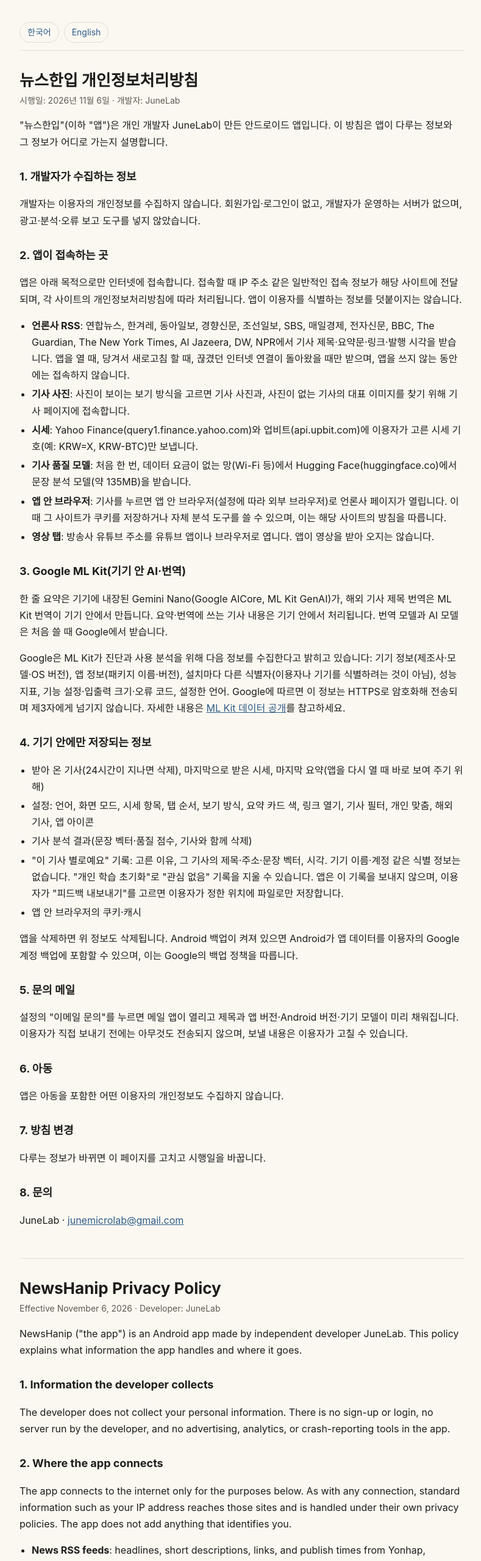
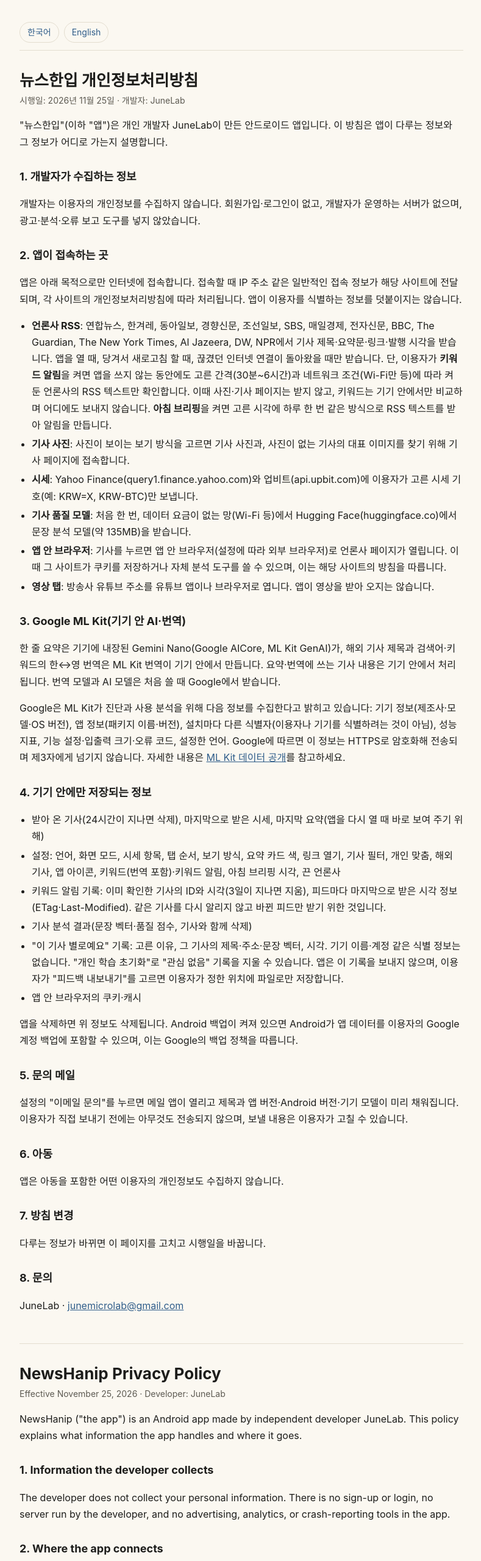
Before and after one commit to YoonJuneLim/newshanip-releases, a plain HTML site: page privacy/index.html in a window 1280 px wide. Shown: the top 2560 px of the page at 61% size, without its empty margins (244-1033 px from the left). Drawn offline with Linux system fonts and the light colour scheme.

Commit message:
개인정보처리방침: v1.3.0 키워드 알림·아침 브리핑(백그라운드 RSS 텍스트 확인), 검색어·키워드 번역, 기기 안 저장 항목 추가
Co-Authored-By: Claude Opus 5.5 <noreply@anthropic.com>

```diff
--- a/privacy/index.html
+++ b/privacy/index.html
@@ -32,7 +32,7 @@
 
 <section id="ko" lang="ko">
 <h1>뉴스한입 개인정보처리방침</h1>
-<p class="date">시행일: 2026년 11월 6일 · 개발자: JuneLab</p>
+<p class="date">시행일: 2026년 11월 25일 · 개발자: JuneLab</p>
 <p>"뉴스한입"(이하 "앱")은 개인 개발자 JuneLab이 만든 안드로이드 앱입니다. 이 방침은 앱이 다루는 정보와 그 정보가 어디로 가는지 설명합니다.</p>
 
 <h2>1. 개발자가 수집하는 정보</h2>
@@ -41,7 +41,7 @@
 <h2>2. 앱이 접속하는 곳</h2>
 <p>앱은 아래 목적으로만 인터넷에 접속합니다. 접속할 때 IP 주소 같은 일반적인 접속 정보가 해당 사이트에 전달되며, 각 사이트의 개인정보처리방침에 따라 처리됩니다. 앱이 이용자를 식별하는 정보를 덧붙이지는 않습니다.</p>
 <ul>
-  <li><b>언론사 RSS</b>: 연합뉴스, 한겨레, 동아일보, 경향신문, 조선일보, SBS, 매일경제, 전자신문, BBC, The Guardian, The New York Times, Al Jazeera, DW, NPR에서 기사 제목·요약문·링크·발행 시각을 받습니다. 앱을 열 때, 당겨서 새로고침 할 때, 끊겼던 인터넷 연결이 돌아왔을 때만 받으며, 앱을 쓰지 않는 동안에는 접속하지 않습니다.</li>
+  <li><b>언론사 RSS</b>: 연합뉴스, 한겨레, 동아일보, 경향신문, 조선일보, SBS, 매일경제, 전자신문, BBC, The Guardian, The New York Times, Al Jazeera, DW, NPR에서 기사 제목·요약문·링크·발행 시각을 받습니다. 앱을 열 때, 당겨서 새로고침 할 때, 끊겼던 인터넷 연결이 돌아왔을 때만 받습니다. 단, 이용자가 <b>키워드 알림</b>을 켜면 앱을 쓰지 않는 동안에도 고른 간격(30분~6시간)과 네트워크 조건(Wi-Fi만 등)에 따라 켜 둔 언론사의 RSS 텍스트만 확인합니다. 이때 사진·기사 페이지는 받지 않고, 키워드는 기기 안에서만 비교하며 어디에도 보내지 않습니다. <b>아침 브리핑</b>을 켜면 고른 시각에 하루 한 번 같은 방식으로 RSS 텍스트를 받아 알림을 만듭니다.</li>
   <li><b>기사 사진</b>: 사진이 보이는 보기 방식을 고르면 기사 사진과, 사진이 없는 기사의 대표 이미지를 찾기 위해 기사 페이지에 접속합니다.</li>
   <li><b>시세</b>: Yahoo Finance(query1.finance.yahoo.com)와 업비트(api.upbit.com)에 이용자가 고른 시세 기호(예: KRW=X, KRW-BTC)만 보냅니다.</li>
   <li><b>기사 품질 모델</b>: 처음 한 번, 데이터 요금이 없는 망(Wi-Fi 등)에서 Hugging Face(huggingface.co)에서 문장 분석 모델(약 135MB)을 받습니다.</li>
@@ -50,13 +50,14 @@
 </ul>
 
 <h2>3. Google ML Kit(기기 안 AI·번역)</h2>
-<p>한 줄 요약은 기기에 내장된 Gemini Nano(Google AICore, ML Kit GenAI)가, 해외 기사 제목 번역은 ML Kit 번역이 기기 안에서 만듭니다. 요약·번역에 쓰는 기사 내용은 기기 안에서 처리됩니다. 번역 모델과 AI 모델은 처음 쓸 때 Google에서 받습니다.</p>
+<p>한 줄 요약은 기기에 내장된 Gemini Nano(Google AICore, ML Kit GenAI)가, 해외 기사 제목과 검색어·키워드의 한↔영 번역은 ML Kit 번역이 기기 안에서 만듭니다. 요약·번역에 쓰는 기사 내용은 기기 안에서 처리됩니다. 번역 모델과 AI 모델은 처음 쓸 때 Google에서 받습니다.</p>
 <p>Google은 ML Kit가 진단과 사용 분석을 위해 다음 정보를 수집한다고 밝히고 있습니다: 기기 정보(제조사·모델·OS 버전), 앱 정보(패키지 이름·버전), 설치마다 다른 식별자(이용자나 기기를 식별하려는 것이 아님), 성능 지표, 기능 설정·입출력 크기·오류 코드, 설정한 언어. Google에 따르면 이 정보는 HTTPS로 암호화해 전송되며 제3자에게 넘기지 않습니다. 자세한 내용은 <a href="https://developers.google.com/ml-kit/android-data-disclosure">ML Kit 데이터 공개</a>를 참고하세요.</p>
 
 <h2>4. 기기 안에만 저장되는 정보</h2>
 <ul>
   <li>받아 온 기사(24시간이 지나면 삭제), 마지막으로 받은 시세, 마지막 요약(앱을 다시 열 때 바로 보여 주기 위해)</li>
-  <li>설정: 언어, 화면 모드, 시세 항목, 탭 순서, 보기 방식, 요약 카드 색, 링크 열기, 기사 필터, 개인 맞춤, 해외 기사, 앱 아이콘</li>
+  <li>설정: 언어, 화면 모드, 시세 항목, 탭 순서, 보기 방식, 요약 카드 색, 링크 열기, 기사 필터, 개인 맞춤, 해외 기사, 앱 아이콘, 키워드(번역 포함)·키워드 알림, 아침 브리핑 시각, 끈 언론사</li>
+  <li>키워드 알림 기록: 이미 확인한 기사의 ID와 시각(3일이 지나면 지움), 피드마다 마지막으로 받은 시각 정보(ETag·Last-Modified). 같은 기사를 다시 알리지 않고 바뀐 피드만 받기 위한 것입니다.</li>
   <li>기사 분석 결과(문장 벡터·품질 점수, 기사와 함께 삭제)</li>
   <li>"이 기사 별로예요" 기록: 고른 이유, 그 기사의 제목·주소·문장 벡터, 시각. 기기 이름·계정 같은 식별 정보는 없습니다. "개인 학습 초기화"로 "관심 없음" 기록을 지울 수 있습니다. 앱은 이 기록을 보내지 않으며, 이용자가 "피드백 내보내기"를 고르면 이용자가 정한 위치에 파일로만 저장합니다.</li>
   <li>앱 안 브라우저의 쿠키·캐시</li>
@@ -78,7 +79,7 @@
 
 <section id="en" lang="en">
 <h1>NewsHanip Privacy Policy</h1>
-<p class="date">Effective November 6, 2026 · Developer: JuneLab</p>
+<p class="date">Effective November 25, 2026 · Developer: JuneLab</p>
 <p>NewsHanip ("the app") is an Android app made by independent developer JuneLab. This policy explains what information the app handles and where it goes.</p>
 
 <h2>1. Information the developer collects</h2>
@@ -87,7 +88,7 @@
 <h2>2. Where the app connects</h2>
 <p>The app connects to the internet only for the purposes below. As with any connection, standard information such as your IP address reaches those sites and is handled under their own privacy policies. The app does not add anything that identifies you.</p>
 <ul>
-  <li><b>News RSS feeds</b>: headlines, short descriptions, links, and publish times from Yonhap, Hankyoreh, Dong-A Ilbo, Kyunghyang, Chosun Ilbo, SBS, Maeil Business, Electronic Times, BBC, The Guardian, The New York Times, Al Jazeera, DW, and NPR. Fetched only when you open the app, pull to refresh, or your connection comes back while the app is open; nothing is fetched in the background.</li>
+  <li><b>News RSS feeds</b>: headlines, short descriptions, links, and publish times from Yonhap, Hankyoreh, Dong-A Ilbo, Kyunghyang, Chosun Ilbo, SBS, Maeil Business, Electronic Times, BBC, The Guardian, The New York Times, Al Jazeera, DW, and NPR. Fetched only when you open the app, pull to refresh, or your connection comes back while the app is open. If you turn on <b>keyword alerts</b>, the app also checks the RSS text of the outlets you keep on in the background, at the interval (30 minutes to 6 hours) and on the network (for example Wi-Fi only) you choose. No photos or article pages are loaded, and your keywords are matched on the device and never sent anywhere. If you turn on the <b>morning briefing</b>, the app does the same once a day at the time you choose to build the notification.</li>
   <li><b>Article photos</b>: if you choose a layout with photos, the app loads article images and visits article pages to find a preview image for articles without one.</li>
   <li><b>Market data</b>: only the symbols you choose (for example KRW=X, KRW-BTC) are sent to Yahoo Finance (query1.finance.yahoo.com) and Upbit (api.upbit.com).</li>
   <li><b>Article quality model</b>: once, on an unmetered network such as Wi-Fi, the app downloads a text analysis model (about 135 MB) from Hugging Face (huggingface.co).</li>
@@ -96,13 +97,14 @@
 </ul>
 
 <h2>3. Google ML Kit (on-device AI and translation)</h2>
-<p>One-line summaries are generated on your device by Gemini Nano (Google AICore, ML Kit GenAI), and foreign headlines are translated on your device by ML Kit Translation. Article text used for summaries and translation is processed on the device. The translation and AI models are downloaded from Google the first time they are used.</p>
+<p>One-line summaries are generated on your device by Gemini Nano (Google AICore, ML Kit GenAI), and foreign headlines, search terms, and keywords are translated between Korean and English on your device by ML Kit Translation. Article text used for summaries and translation is processed on the device. The translation and AI models are downloaded from Google the first time they are used.</p>
 <p>Google states that ML Kit collects the following for diagnostics and usage analytics: device information (manufacturer, model, OS version), app information (package name, version), per-installation identifiers (not intended to identify a user or physical device), performance metrics, feature configuration, input/output size, error codes, and configured languages. According to Google, this data is encrypted in transit with HTTPS and is not transferred to third parties. See <a href="https://developers.google.com/ml-kit/android-data-disclosure">ML Kit data disclosure</a>.</p>
 
 <h2>4. Information stored only on your device</h2>
 <ul>
   <li>Downloaded articles (deleted after 24 hours), the last market data, and the last summary (so it can be shown immediately next time)</li>
-  <li>Settings: language, display mode, market items, tab order, article layout, summary card color, link opening, article filter, personalization, foreign news, app icon</li>
+  <li>Settings: language, display mode, market items, tab order, article layout, summary card color, link opening, article filter, personalization, foreign news, app icon, keywords (with translations) and keyword alerts, morning briefing time, outlets you turned off</li>
+  <li>Keyword alert records: IDs and times of articles already checked (deleted after 3 days), and each feed's last-fetch markers (ETag, Last-Modified), so the same article is not notified twice and unchanged feeds are not downloaded again.</li>
   <li>Article analysis results (text vectors and quality scores, deleted with the articles)</li>
   <li>"Not a good article" records: the reason you chose, the article's headline, link, and text vector, and the time. No device name or account. You can clear "Not interested" records with "Reset personalization". The app never sends these records; "Export feedback" only saves a file to a location you choose.</li>
   <li>Cookies and cache of the in-app browser</li>
```
